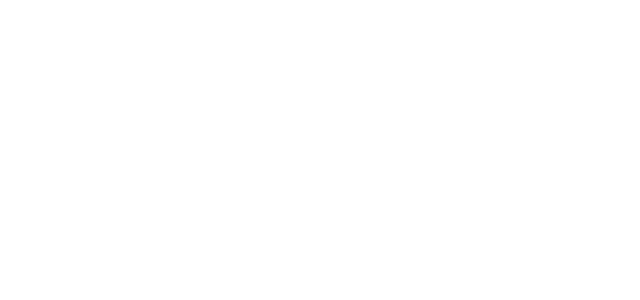
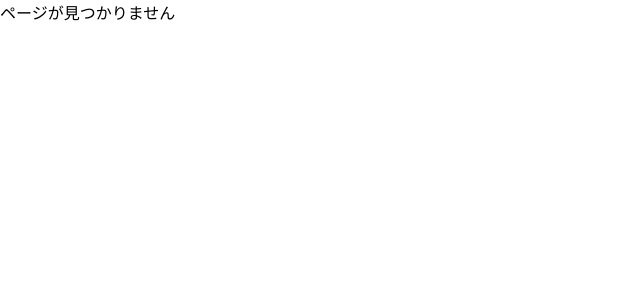
Before and after one commit to nakajima97/letter-box-frontend-client, a React (Create React App) app: page /message/1 in a window 1280 px wide. Shown: the top 300 px of the page, without its empty margins (0-640 px from the left). Built offline with nearby package versions, Linux system fonts and the light colour scheme.

Commit message:
#5 404のページを追加

```diff
--- a/src/App.tsx
+++ b/src/App.tsx
@@ -2,6 +2,7 @@
 import { BrowserRouter as Router, Switch, Route } from 'react-router-dom';
 
 import MessagePage from './components/page/MessagePage';
+import NotFound from './components/page/NotFound';
 
 const App: FC = () => (
   <Router>
@@ -12,6 +13,9 @@
       <Route path="/message/:storeId/:employeeId">
         <MessagePage />
       </Route>
+      <Route>
+        <NotFound />
+      </Route>
     </Switch>
   </Router>
 );
--- a/src/components/Organisms/EmployeeForm/index.tsx
+++ b/src/components/Organisms/EmployeeForm/index.tsx
@@ -51,6 +51,9 @@
         />
       )}
       disabled={Number.isNaN(selectedStoreId)}
+      // onChange={(evnet, value) => {
+
+      // }}
     />
   );
 };
--- /dev/null
+++ b/src/components/page/NotFound/index.tsx
@@ -0,0 +1,5 @@
+import { FC } from 'react';
+
+const index: FC = () => <div>ページが見つかりません</div>;
+
+export default index;
```
